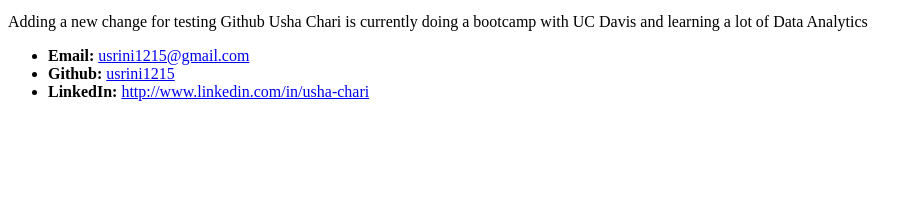
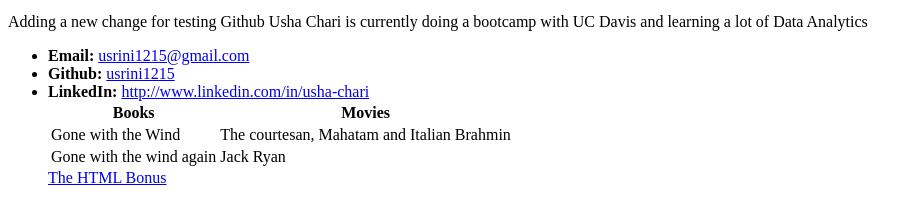
Before and after one commit to usrini1215/usrini1215.github.io, a plain HTML site: page index.html in a window 1280 px wide. Shown: the part 421-642 px from the top of the page, without its empty margins (0-922 px from the left). Drawn offline with Linux system fonts and the light colour scheme.

Commit message:
Added table etc

```diff
--- a/index.html
+++ b/index.html
@@ -25,6 +25,25 @@
     <li><strong>Github:</strong> <a href="https://github.com/usrini1215">usrini1215</a></li>
     <li><strong>LinkedIn:</strong> <a href="http://www.linkedin.com/in/usha-chari">http://www.linkedin.com/in/usha-chari</a></li>
 
+
+    <table>
+      <tr>
+        <th>Books</th>
+        <th>Movies</th>
+      </tr>
+      <tr>
+        <td>Gone with the Wind</td>
+        <td>The courtesan, Mahatam and Italian Brahmin</td>
+      </tr>
+      <tr>
+        <td>Gone with the wind again</td>
+        <td>Jack Ryan</td>
+      </tr>
+    </table>
+
+    <!-- Bonus link to last class page -->
+    <a href="../../../../1/Activities/01-Stu_InspectLastActivity/Solved/spongebob.html">The HTML Bonus</a>
+
   </ul>
 
 </body>
```
